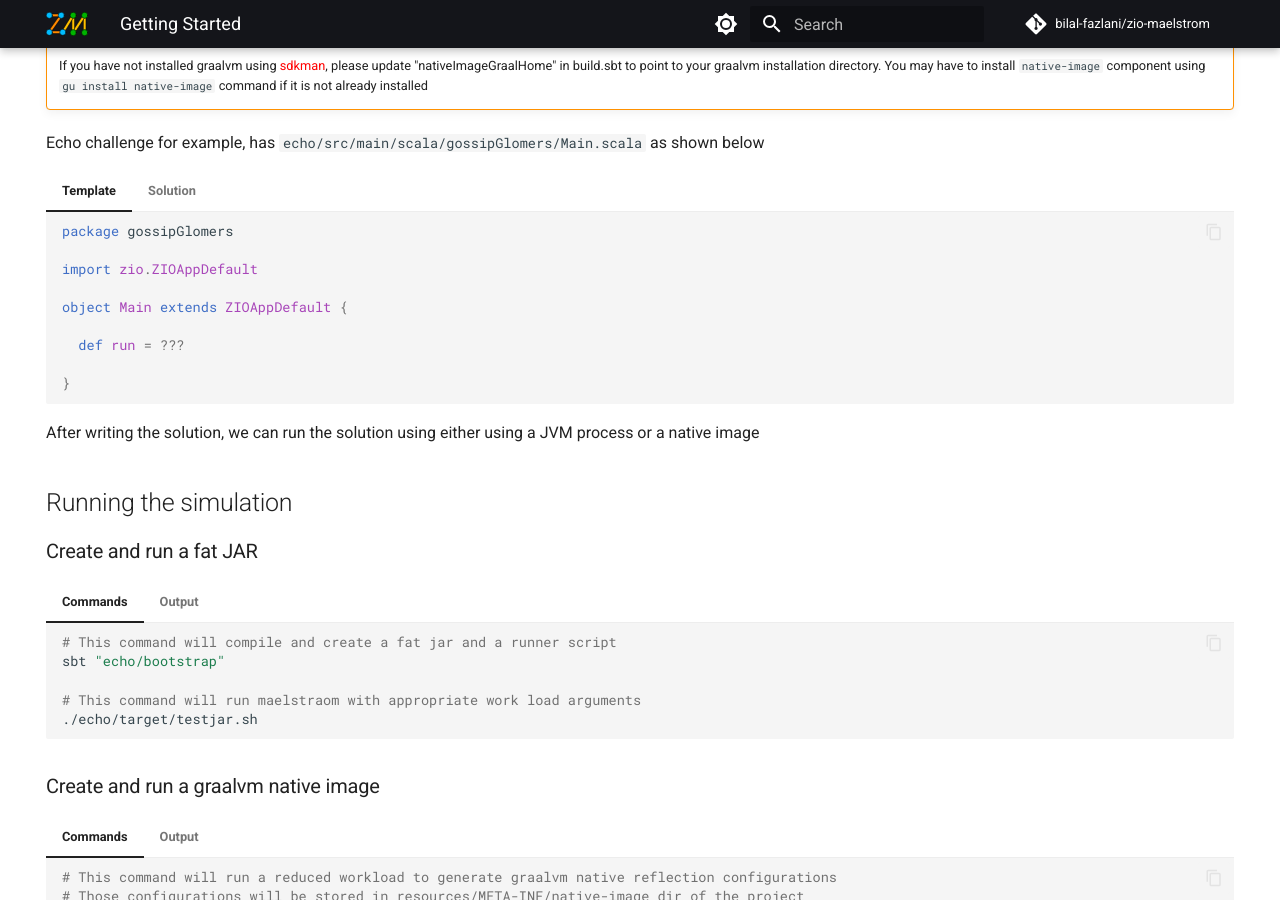
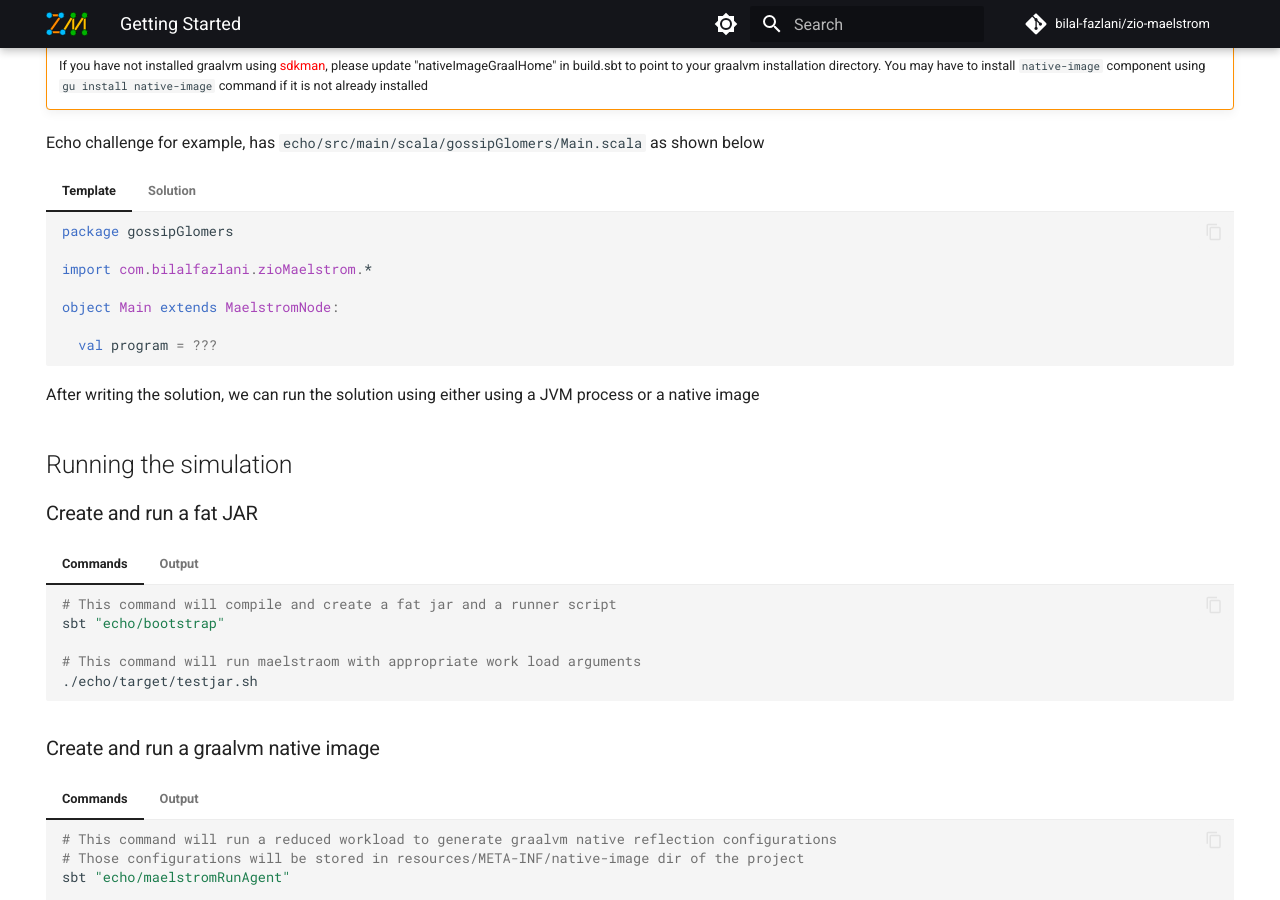
Before and after one commit to bilal-fazlani/zio-maelstrom, an MkDocs documentation site: the page built from docs/getting-started/index.md, in a window 1280 px wide and 900 px high, scrolled down 1954 px. Built offline with MkDocs 1.6.1 and Material for MkDocs 9.7.7, drawn with Linux system fonts in a browser that asks for light colours; plug-ins that fetch from the network failed and are left out; comment, search, counter and statistics services are not loaded.

Commit message:
update getting started guide

````diff
--- a/docs/getting-started/index.md
+++ b/docs/getting-started/index.md
@@ -90,17 +90,17 @@ Echo challenge for example, has `echo/src/main/scala/gossipGlomers/Main.scala` a
     ```scala
     package gossipGlomers
 
-    import zio.ZIOAppDefault
+    import com.bilalfazlani.zioMaelstrom.*
 
-    object Main extends ZIOAppDefault {
+    object Main extends MaelstromNode:
 
-      def run = ???
-
-    }
+      val program = ???
     ```
 === "Solution"
     ```scala
     package gossipGlomers
+
+    import com.bilalfazlani.zioMaelstrom.*
 
     import zio.*
     import zio.json.*
@@ -111,14 +111,11 @@ Echo challenge for example, has `echo/src/main/scala/gossipGlomers/Main.scala` a
     case class EchoOk(in_reply_to: MessageId, echo: String, `type`: String = "echo_ok") extends Sendable, Reply
         derives JsonCodec
 
-    object Main extends ZIOAppDefault {
+    object Main extends MaelstromNode:
 
-      def handler = receive[Echo] {
+      val program = receive[Echo] {
         case Echo(echo, msg_id) => reply(EchoOk(msg_id, echo))
       }
-
-      def run = handler.provideSome[Scope](MaelstromRuntime.live)
-    }
     ```
 
 After writing the solution, we can run the solution using either using a JVM process or a native image
````
